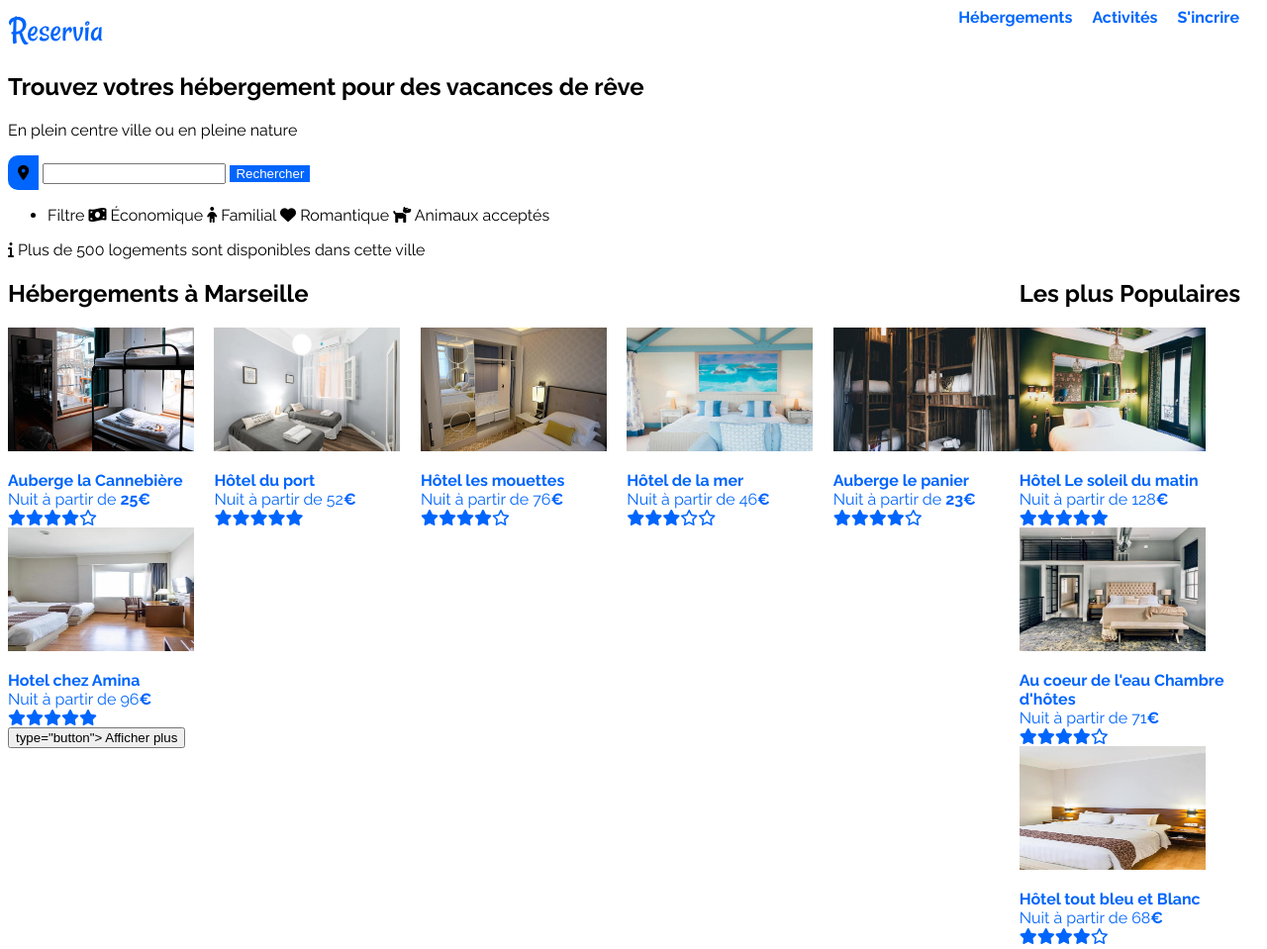
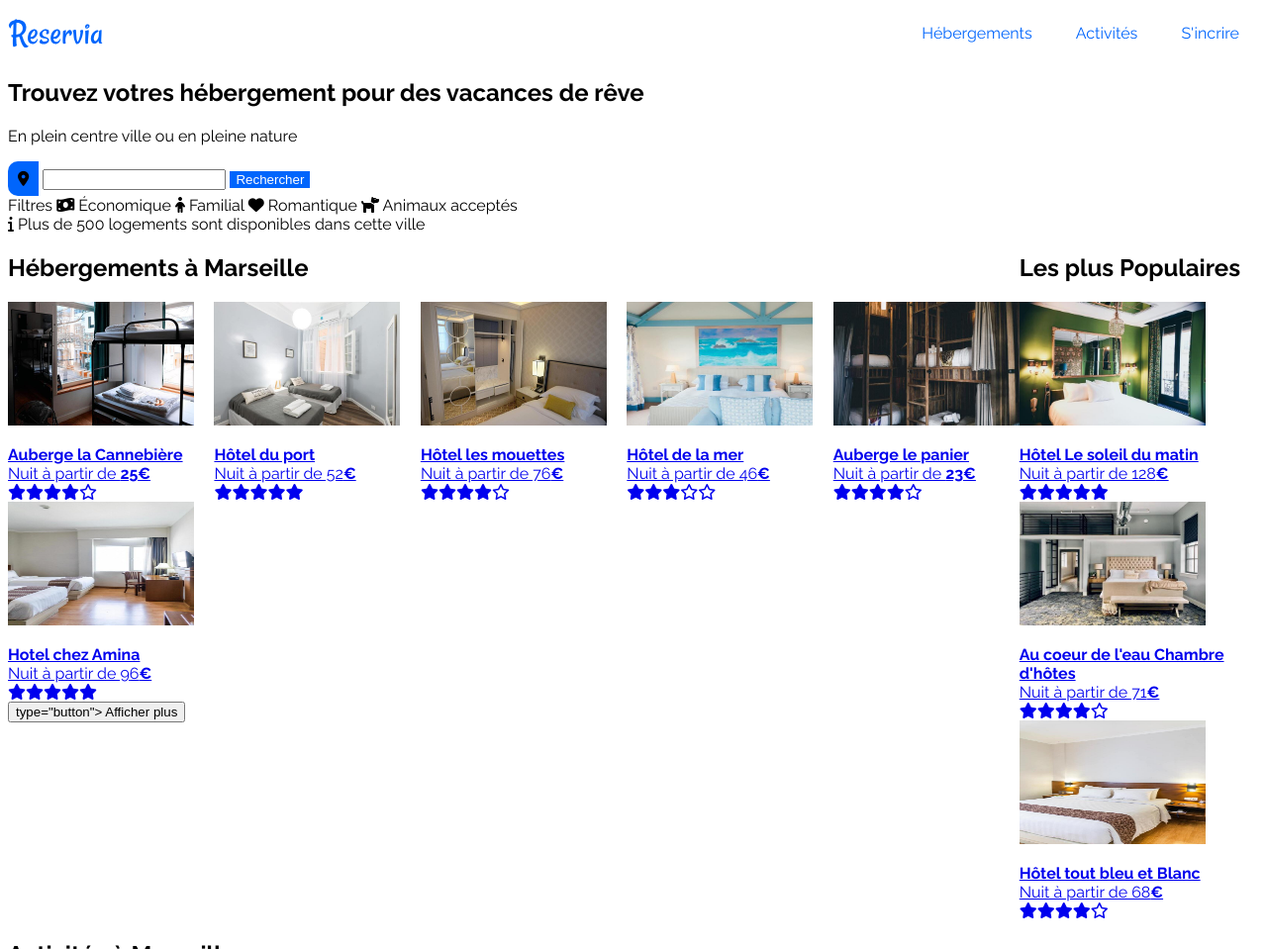
Before and after one commit to ekeyangwen/KabaElisa_2_26032021, a plain HTML site: page index.html in a window 1280 px wide. Shown: the top 959 px of the page at 99% size. Drawn offline with Linux system fonts and the light colour scheme.

Commit message:
Menu nickel+ancres

```diff
--- a/index.html
+++ b/index.html
@@ -12,24 +12,16 @@
         <div class="header">
       <img class="logo" src="images/logo/Reservia.svg" alt="logo reservia"> <!--insertion image logo-->
 
-      <div class="menulien">
+      <nav class="menubleu">
+          <section class="sectionmenu">
+              <ul>
+                  <li><a href="#ancre-hebergements">Hébergements</a></li>
+                  <li><a href="#ancre-activites"  > Activités</a></li>
+                  <li><a href="inscriptions.html">S'incrire </a></li>
+              </ul>
+          </section>
+      </nav>
 
-
-        <div class="boutonmenu">
-         <a href="#hebergements"> Hébergements </a>   <!--ancre-->
-        </div>
-
-        <div class="boutonmenu">
-          <a href="#activites"  > Activités </a>
-        </div>
-
-        <div class="boutonmenu">
-          <a href="inscriptions">S'incrire </a>
-        </div>
-
-
-
-        </div>
         </div>
 
       </header>
@@ -68,18 +60,15 @@
 
       <div class="filtres">
 
-        <ul>
-          <li>
 
-        Filtre
+          Filtres
+
         <i class="fas fa-money-bill-wave"></i> Économique
         <i class="fas fa-child"></i> Familial
         <i class="fas fa-heart"></i> Romantique
         <i class="fas fa-dog"></i> Animaux acceptés
+      </div>
 
-         </li>
-        </ul>
-      </div>
       <div class="info_logements">
       <i class="fas fa-info"></i>
       <data value="500">Plus de 500 logements sont disponibles dans cette ville</data> <!--champ data pour mettre en avant le nombre -->
@@ -90,7 +79,7 @@
   <div class=hebergementspop>
     <section>
 
-
+    <div id="ancre-hebergements"></div>
         <div class="titre_section2">
               <h1>Hébergements à Marseille</h1>
 
@@ -215,6 +204,8 @@
 </div>
 
 <section>
+
+  <div id="ancre-activites"></div>
   <div class="section_4">
 
 
--- a/styles.css
+++ b/styles.css
@@ -84,40 +84,23 @@ display: flex;
 justify-content: space-between;
 }
 
-.ul
+.menubleu ul li
 {
-   list-style: none;
+display: inline-block;
+list-style-type:none;
 }
-
-.menulien
+.menubleu a
 {
-   display: flex;
-   justify-content: space-between;
+   text-decoration: none;
+   color: #0065FC;
+   margin: 20px;
 }
-.boutonmenu
+.hebergements
 {
  padding-right: 20px;
  color:#0065FC;
  font-weight: bold;
 
-}
-
-a:link
-{
-text-decoration: none;
-color: #0065fc;
-
-}
-a:visited
-{
-   text-decoration: none;
-   color: #0065FC;
-}
-a:hover
-{
-
-   text-decoration: none;
-   color:#E5E5E5
 }
 
 .h1
@@ -132,7 +115,15 @@ background-color: #0065fc;;
 font-size: 15px;
 padding: 10px;
 border-radius: 10px 0 0 10px;
+}
 
+.i
+{
+color: #0065fc;
+background-color: #DEECFF;
+font-size: 15px;
+padding: 10px;
+border-radius: 10px 0 0 10px;
 }
 
 .search_bouton
```
